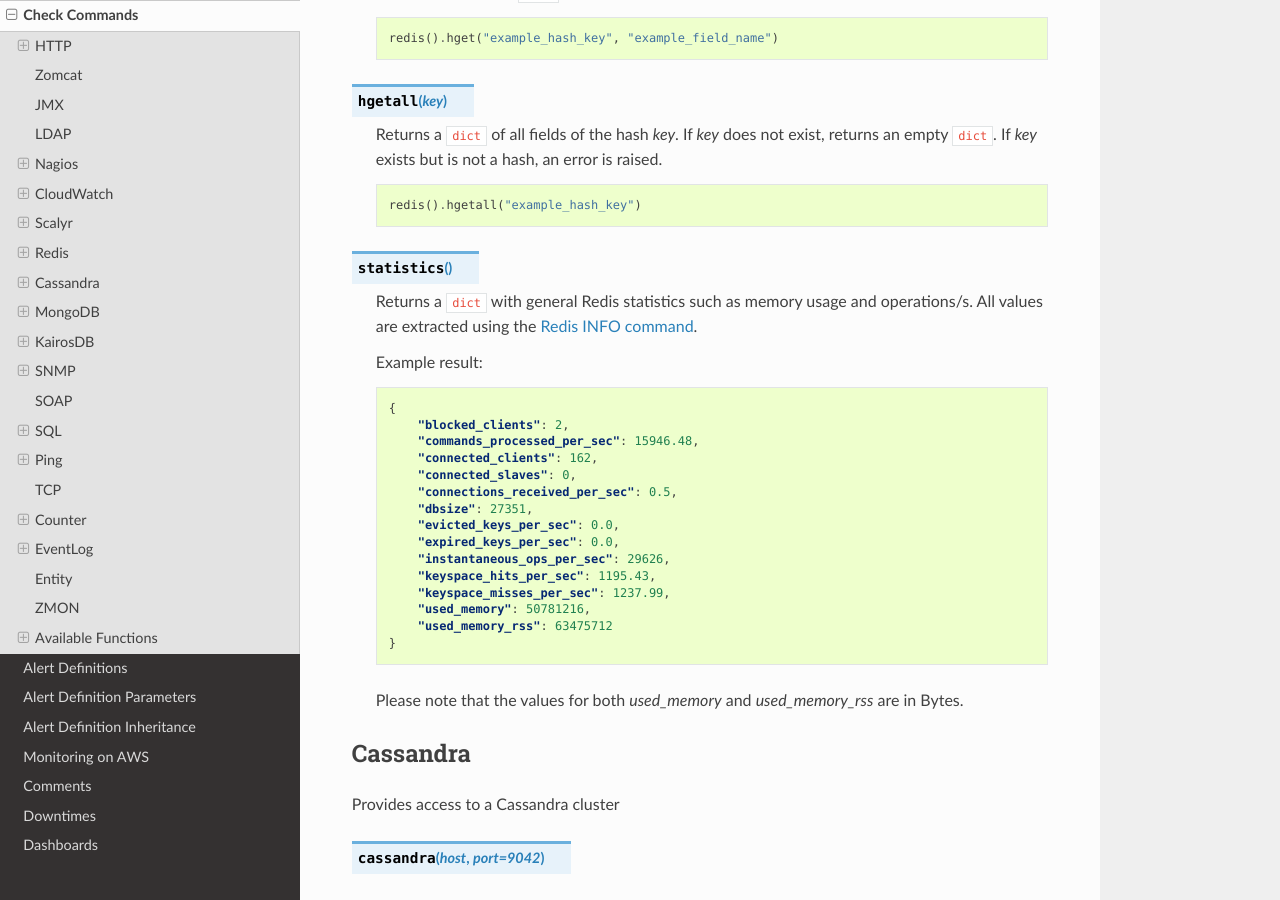
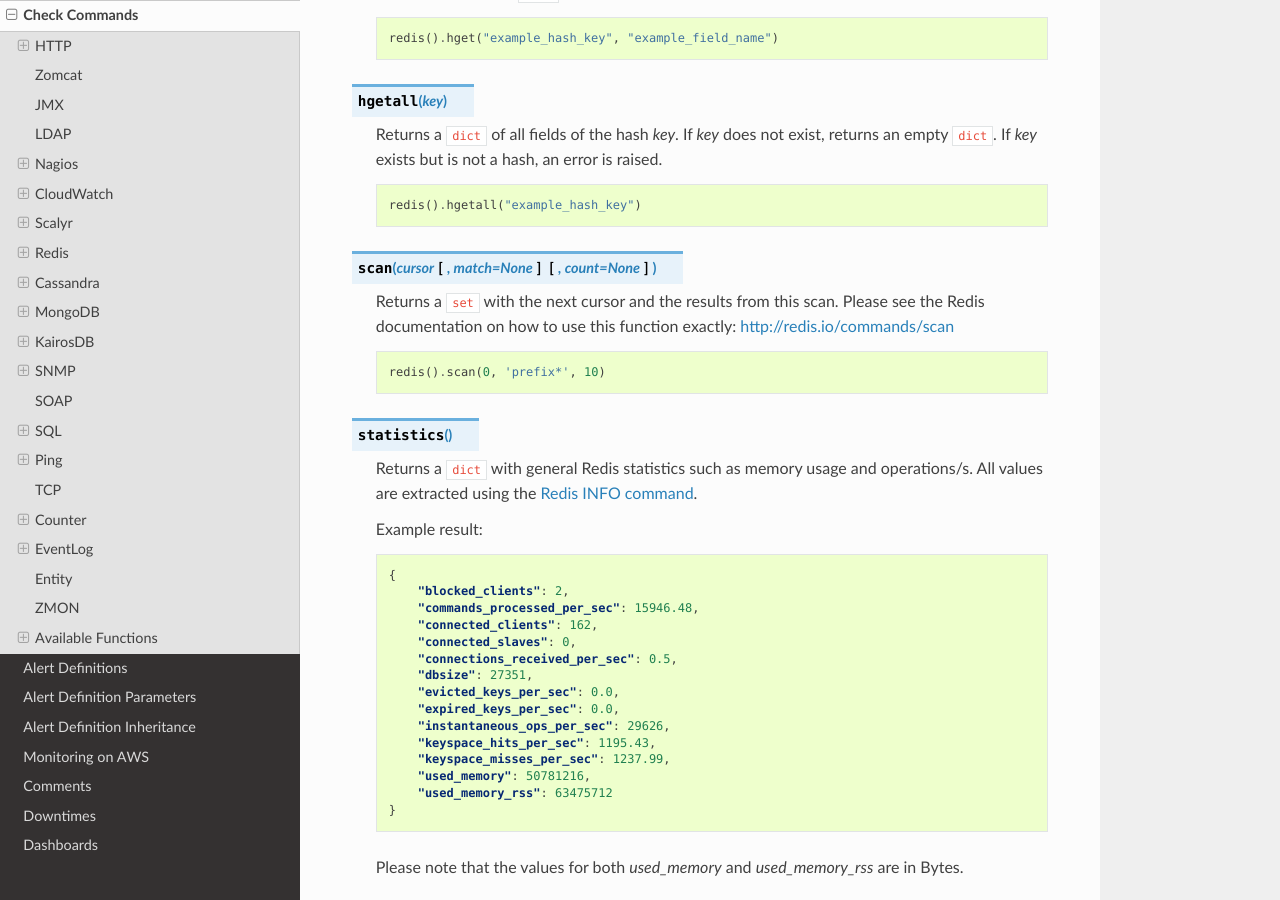
Before and after one commit to zalando-zmon/zmon-docs, a Sphinx documentation site: the page built from docs/user/check-commands.rst, in a window 1280 px wide and 900 px high, scrolled down 18217 px. Built offline with Sphinx 7.4.7 and the Read the Docs theme 2.0.0, drawn with Linux system fonts in a browser that asks for light colours.

Commit message:
add scan to redis commands
added with https://github.com/zalando/zmon-worker/pull/41

```diff
--- a/docs/user/check-commands.rst
+++ b/docs/user/check-commands.rst
@@ -971,6 +971,16 @@
     ::
 
         redis().hgetall("example_hash_key")
+
+
+.. py:method:: scan(cursor, [match=None], [count=None])
+
+    Returns a ``set`` with the next cursor and the results from this scan.
+    Please see the Redis documentation on how to use this function exactly: http://redis.io/commands/scan
+
+    ::
+
+        redis().scan(0, 'prefix*', 10)
 
 .. py:method:: statistics()
 
```
